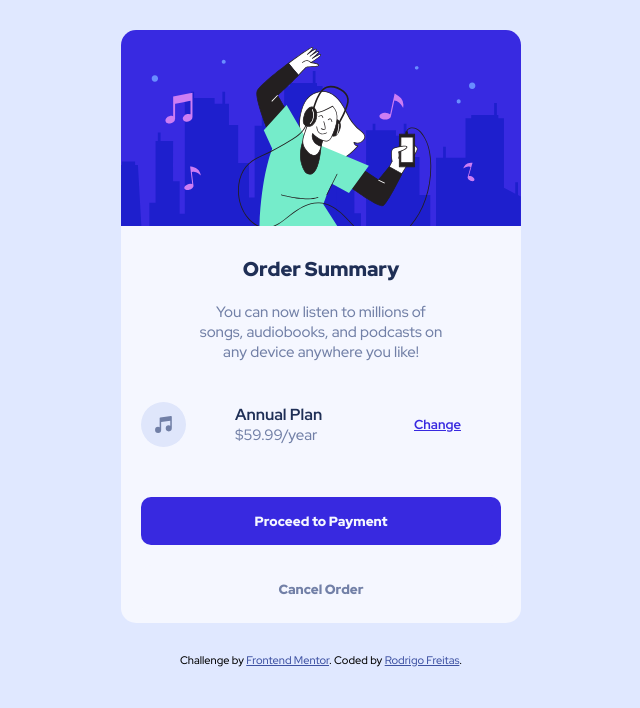
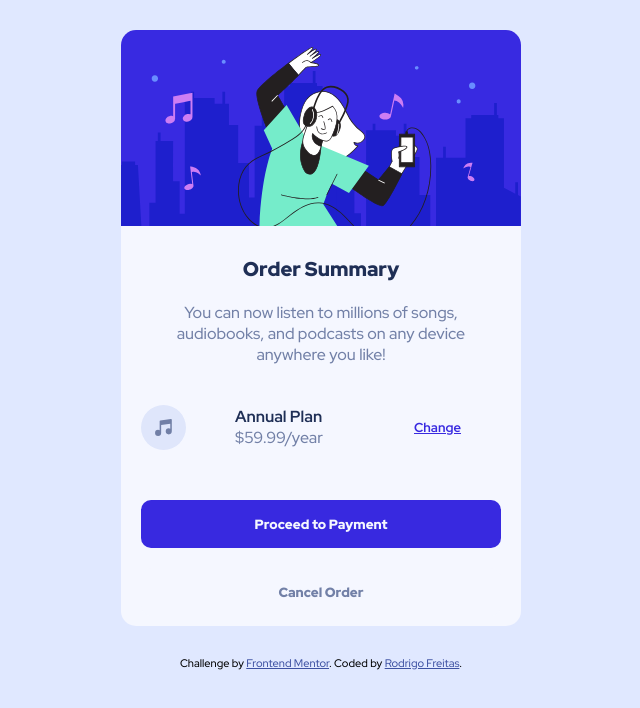
Before and after one commit to Rodjfreitas/Order-summary-card, a plain HTML site: page index.html in a window 1280 px wide. Shown: the whole page, without its empty margins (319-959 px from the left). Drawn offline with Linux system fonts and the light colour scheme.

Commit message:
alteração no tamanho da fonte e widht do parágrafo principal

```diff
--- a/style.css
+++ b/style.css
@@ -46,13 +46,13 @@ h1{
 
 p{
   font-weight: 500;
-  font-size: 15px;
+  font-size: 16px;
   color: hsl(224, 23%, 55%);
 }
 
 header p{
   text-align: center;
-  width: 250px;
+  width: 270px;
   color: hsl(224, 23%, 55%);
 }
 
@@ -132,6 +132,10 @@ button{
     color:hsl(223, 47%, 23%) ;
   }
 
+  header p{
+    width: 300px;
+  }
+
 
 }
 
```
